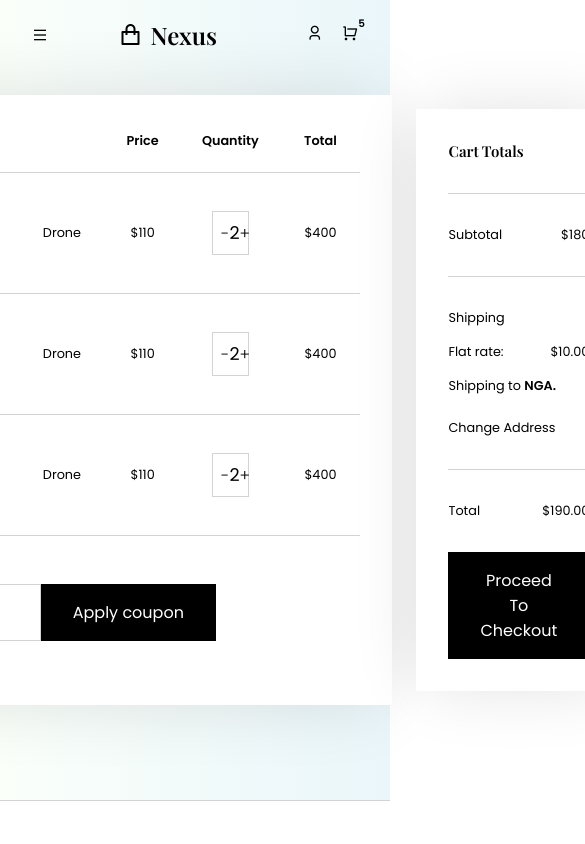
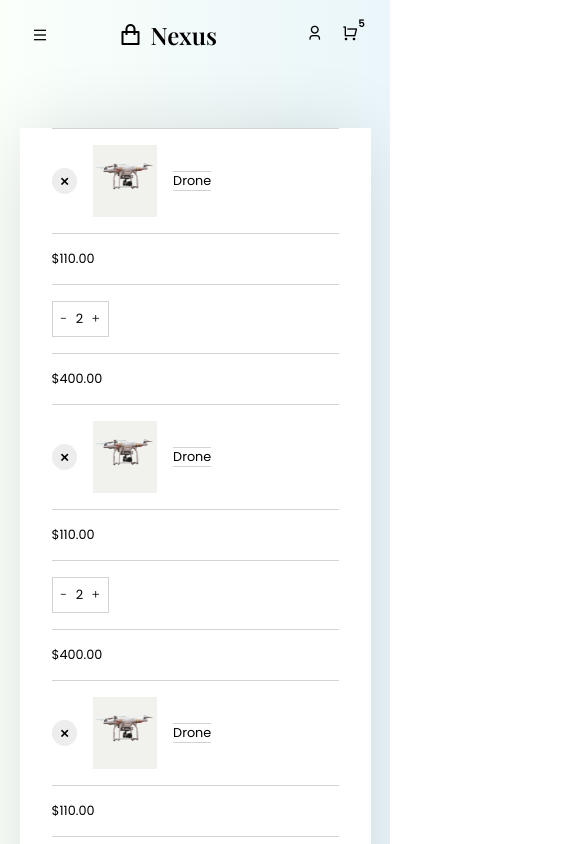
Before and after one commit to LoganXav/Nexus-emart, a React (Vite) app: page /cart in a window 390 px wide. Shown: the top 844 px of the page, 585 px wide, since content can reach past the window. Built offline with nearby package versions, Linux system fonts and the light colour scheme.

Commit message:
Cart page responsive

```diff
--- a/src/components/creativeFeatures/creativeFeatures.scss
+++ b/src/components/creativeFeatures/creativeFeatures.scss
@@ -52,6 +52,9 @@
       h1 {
         margin-bottom: 1rem;
         font-size: 1.5rem;
+        @media (max-width: 900px) {
+          font-size: 1.2rem;
+        }
       }
       .feature {
         display: flex;
@@ -59,7 +62,7 @@
         align-items: center;
         @media (max-width: 900px) {
           padding: 0;
-        //   max-width: 70%;
+          //   max-width: 70%;
           align-items: flex-start;
         }
         i {
@@ -71,10 +74,17 @@
           gap: 1rem;
           h2 {
             font-size: 1rem;
+            @media (max-width: 900px) {
+              font-size: 0.8rem;
+            }
+
           }
           p {
             font-size: 0.8rem;
             font-weight: 300;
+            @media (max-width: 900px) {
+              font-size: 0.7rem;
+            }
 
           }
         }
--- a/src/pages/cart/Cart.jsx
+++ b/src/pages/cart/Cart.jsx
@@ -59,14 +59,14 @@ const Cart = () => {
                   <tr className="table-row">
                     <td>
                       <div className="image-row">
-                        <span onClick={() => removeItem(item.id)}>x</span>
+                        <span onClick={() => removeItem(item.id)}><i className="ri-close-line"></i></span>
                         <div className="image">
                           <img src={item.img} alt="" />
                         </div>
                         <p>{item.name}</p>
                       </div>
                     </td>
-                    <td>${item.price}</td>
+                    <td>${item.price}.00</td>
                     <td>
                       <div className="quantity">
                         <p className="sign">-</p>
@@ -74,7 +74,7 @@ const Cart = () => {
                         <p className="sign">+</p>
                       </div>
                     </td>
-                    <td>$400</td>
+                    <td>$400.00</td>
                   </tr>
                 </tbody>
               ))}
@@ -89,7 +89,7 @@ const Cart = () => {
             <hr />
             <div className="subtotal">
               <p>Subtotal</p>
-              <p>$180</p>
+              <p>$180.00</p>
             </div>
             <hr />
             <div className="shipping">
--- a/src/pages/cart/Cart.scss
+++ b/src/pages/cart/Cart.scss
@@ -34,42 +34,84 @@
   .cart-card {
     display: flex;
     align-items: center;
-    justify-content: center;
+    justify-content: space-between;
     gap: 1.5rem;
-    margin: 10rem auto;
-    width: 80rem;
-    height: 30rem;
+    margin: 8rem auto;
+    width: 95vw;
+    // height: 30rem;
+    @media (max-width: 1000px) {
+      flex-direction: column;
+    }
 
     .left {
       background-color: white;
       flex: 2;
-      padding: 1rem 2rem;
+      height: 28rem;
+      gap: 1rem;
+      display: flex;
+      flex-direction: column;
+      justify-content: center;
+      // padding: 1rem 2rem;
       box-shadow: 0px -1px 73px -9px rgba(0, 0, 0, 0.14);
       -webkit-box-shadow: 0px -1px 73px -9px rgba(0, 0, 0, 0.14);
       -moz-box-shadow: 0px -1px 73px -9px rgba(0, 0, 0, 0.14);
+      @media (max-width: 1000px) {
+        width: 90vw;
+      }
 
       table {
         border-collapse: collapse;
         width: 100%;
+
         .table-row {
           border-bottom: 1px solid lightgray;
           // height: 8rem;
+          @media (max-width: 1000px) {
+            display: flex;
+            border-bottom: 0px solid lightgray;
+
+            flex-direction: column;
+            align-items: flex-start;
+            padding: 0 2rem;
+          }
           th {
-            padding: 1.35rem;
+            padding: 1rem;
             text-align: center;
+            @media (max-width: 1000px) {
+              display: none;
+            }
           }
 
           td {
             text-align: center;
-            padding: 1.5rem;
+            padding: 1rem 0;
+            @media (max-width: 1000px) {
+              width: 100%;
+              border-top: 1px solid lightgray;
+              text-align: left;
+            }
 
             .image-row {
               display: flex;
               align-items: center;
               justify-content: center;
-              gap: 4rem;
-              width: 30%;
-              margin: 0 auto;
+              gap: 1rem;
+              // width: 30%;
+              // margin: 0 auto;
+              @media (max-width: 1000px) {
+                display: flex;
+                // flex-direction: column;
+                // width: 100%;
+                justify-content: flex-start;
+              }
+              p {
+                margin-right: -2rem;
+                @media (max-width: 1000px) {
+                  margin-right: 0rem;
+                  border-top: 1px solid lightgray;
+                  border-bottom: 1px solid lightgray;
+                }
+              }
             }
             .quantity {
               display: flex;
@@ -80,24 +122,41 @@
               width: 70%;
               margin: 0 auto;
               padding: 0.5rem;
+              @media (max-width: 1000px) {
+                align-self: left;
+                width: 10%;
+                margin: 0;
+              }
+              @media (max-width: 500px) {
+                align-self: left;
+                width: 20%;
+                margin: 0;
+              }
               p {
                 cursor: pointer;
               }
               .sign {
                 font-weight: 300;
-                font-size: 1rem;
+                font-size: 0.8rem;
               }
               .count {
-                font-size: 1.1rem;
+                font-size: 0.8rem;
               }
             }
             span {
-              padding: 0.4rem 0.6rem;
+              padding: 0.4rem;
+              display: flex;
+              align-items: center;
+              justify-content: center;
               font-weight: bold;
-              background-color: lightgray;
+              background-color: rgb(237, 237, 237);
               border-radius: 50%;
               color: black;
               cursor: pointer;
+              margin-left: -1rem;
+              @media (max-width: 1000px) {
+                margin-left: 0rem;
+              }
             }
             .image {
               width: 4rem;
@@ -114,12 +173,20 @@
       }
       .coupon {
         display: flex;
-        margin: 3rem 0;
+        @media (max-width: 1000px) {
+          flex-direction: column;
+          gap: 1rem;
+          padding: 1rem 1rem;
+        }
+        // margin: 3rem 0;
         input {
           outline: none;
           border: 1px solid lightgray;
           padding: 0.9rem 1rem;
           width: 15rem;
+          @media (max-width: 1000px) {
+            width: 100%;
+          }
         }
         button {
           padding: 1rem 2rem;
@@ -128,20 +195,26 @@
           border: none;
           cursor: pointer;
           outline: none;
-          font-size: 1rem;
+          font-size: 0.8rem;
         }
       }
     }
     .right {
       display: flex;
       flex-direction: column;
-      gap: 2rem;
-      padding: 2rem;
+      justify-content: space-between;
+      gap: 1rem;
+      padding: 1rem 2rem 1rem 2rem;
+      height: 28rem;
       flex: 1;
       background-color: white;
       box-shadow: 0px -1px 73px -9px rgba(0, 0, 0, 0.14);
       -webkit-box-shadow: 0px -1px 73px -9px rgba(0, 0, 0, 0.14);
       -moz-box-shadow: 0px -1px 73px -9px rgba(0, 0, 0, 0.14);
+      @media (max-width: 1000px) {
+        width: 90vw
+
+    }
 
       hr {
         border: none;
@@ -170,7 +243,7 @@
         border: none;
         cursor: pointer;
         outline: none;
-        font-size: 1rem;
+        font-size: 0.8rem;
       }
     }
   }
```
